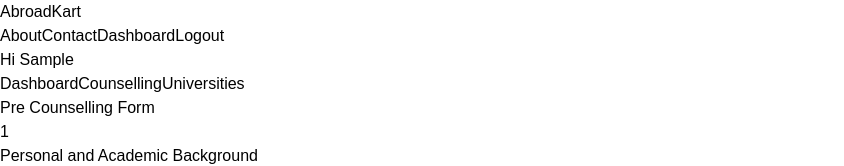
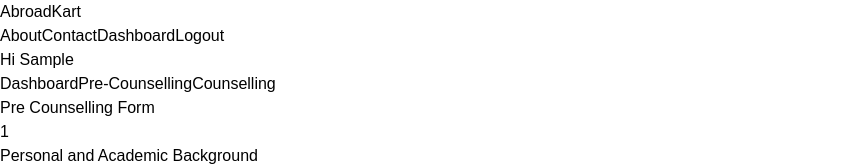
Before and after one commit to dvbuiilds/abroadkart, a Next.js app: page /dashboard/pre-counselling-form in a window 1280 px wide. Shown: the top 166 px of the page, without its empty margins (0-844 px from the left). Built offline with nearby package versions, Linux system fonts and the light colour scheme; no server answers; sample sign-in values are in the browser's storage.

Commit message:
chore: added navigation in left side bar for pre counselling form.

```diff
--- a/src/components/DashboardLayout.tsx
+++ b/src/components/DashboardLayout.tsx
@@ -11,8 +11,7 @@ export const DashboardLayout: React.FC<DashboardLayoutProps> = ({
   children,
 }) => {
   const router = useRouter();
-  const { activeSession } = useUserSession();
-  console.log("@Dhairya DashboardLayout");
+  const { activeSession, user } = useUserSession();
 
   const sidebarTitle =
     activeSession.status === "authenticated" && activeSession.data?.user?.name
@@ -35,6 +34,18 @@ export const DashboardLayout: React.FC<DashboardLayoutProps> = ({
           >
             Dashboard
           </Link>
+          {!user?.haveFilledPreCounsellingForm ? (
+            <Link
+              href="/dashboard/pre-counselling-form"
+              className={`block p-2 rounded ${
+                router.pathname === "/dashboard/pre-counselling-form"
+                  ? "bg-gray-700 font-bold"
+                  : "hover:bg-gray-700"
+              }`}
+            >
+              Pre-Counselling
+            </Link>
+          ) : null}
           <Link
             href="/dashboard/counselling"
             className={`block p-2 rounded ${
@@ -45,7 +56,7 @@ export const DashboardLayout: React.FC<DashboardLayoutProps> = ({
           >
             Counselling
           </Link>
-          <Link
+          {/* <Link
             href="/dashboard/explore-universities"
             className={`block p-2 rounded ${
               router.pathname === "/dashboard/explore-universities"
@@ -54,11 +65,11 @@ export const DashboardLayout: React.FC<DashboardLayoutProps> = ({
             }`}
           >
             Universities
-          </Link>
+          </Link> */}
         </nav>
       </aside>
 
-      {/* Main Content */}
+      {/* Page Content */}
       <main className="flex-1 bg-gray-100 p-6 overflow-y-auto">{children}</main>
     </div>
   );
```
